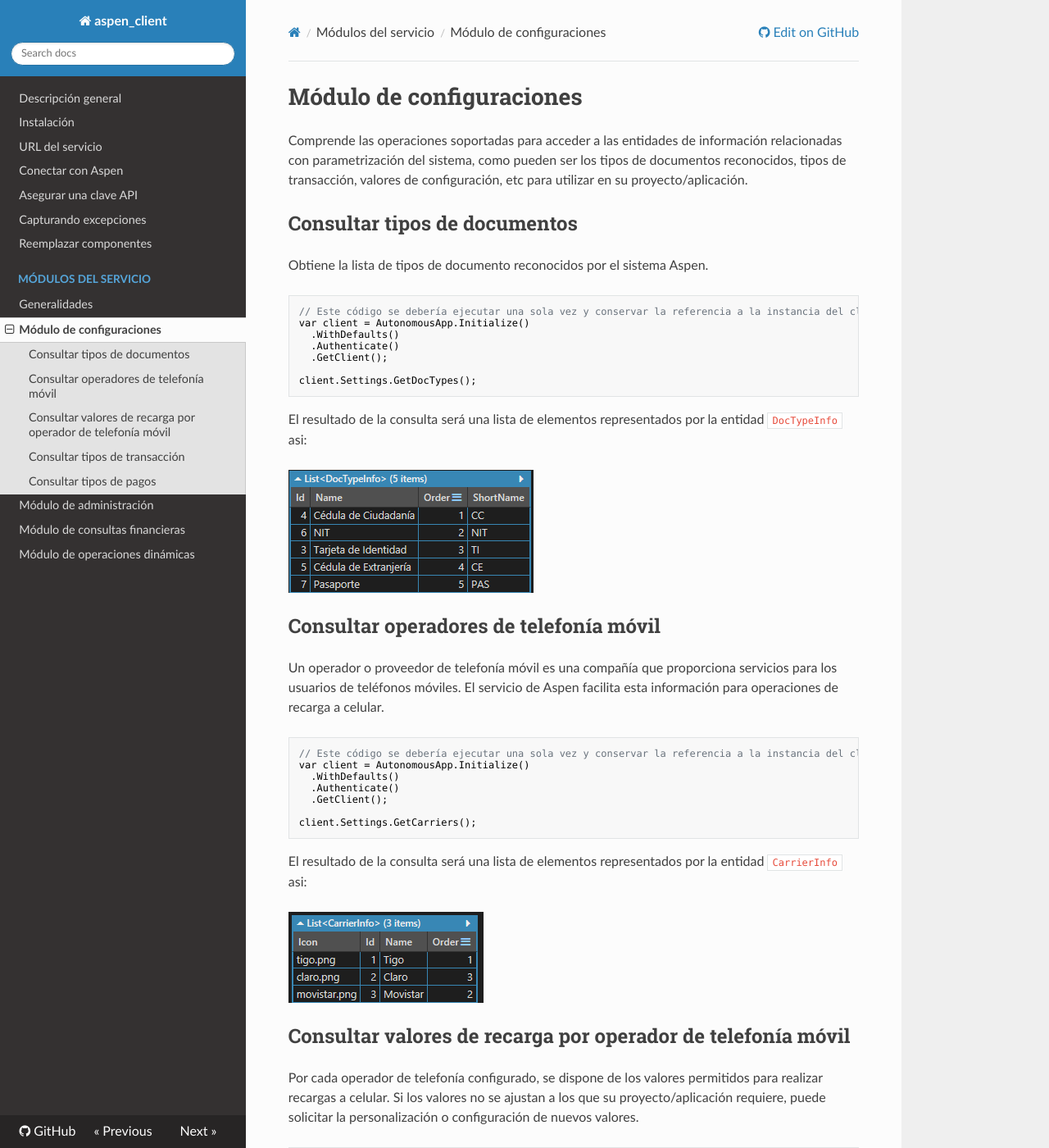
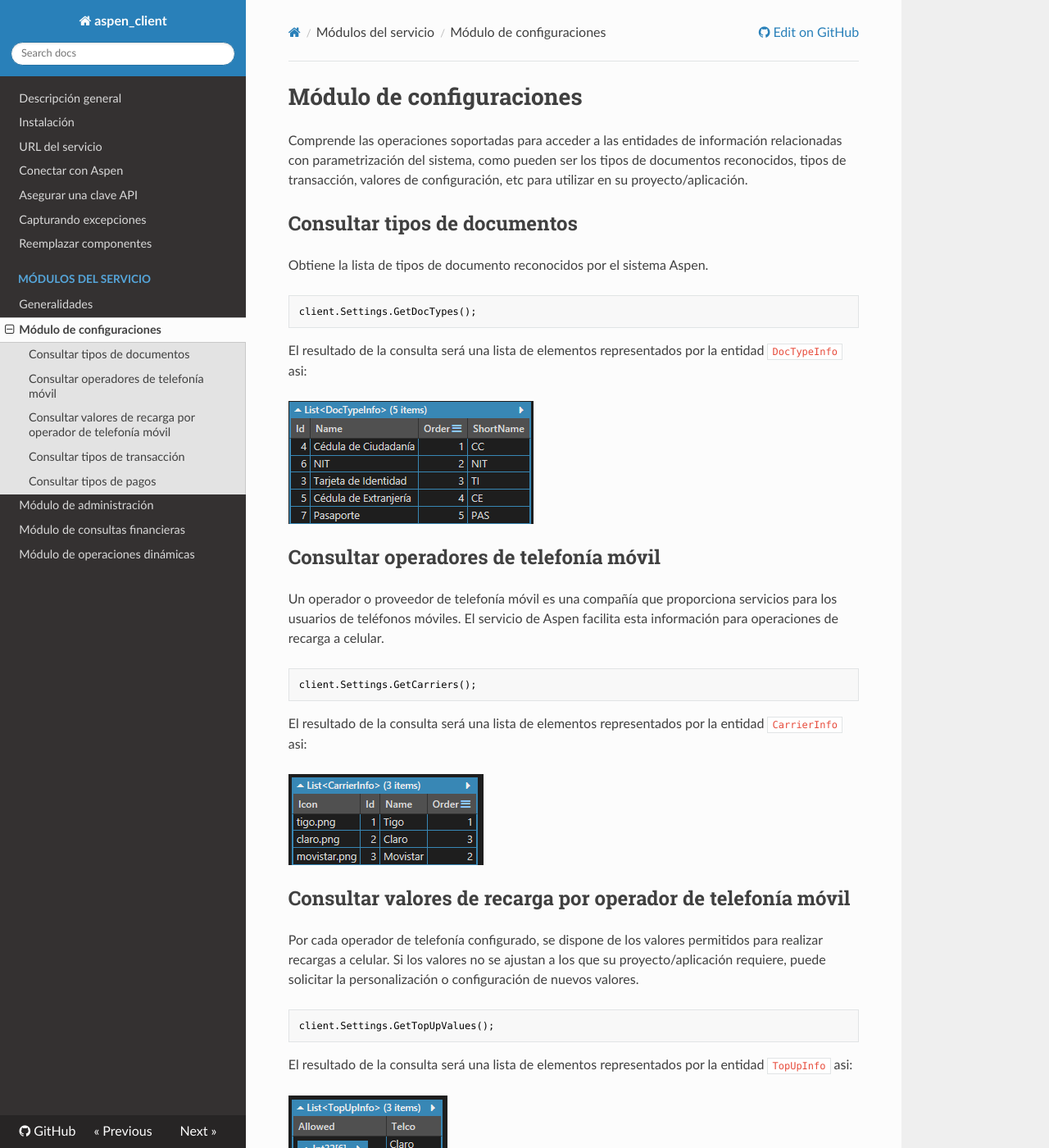
Before and after one commit to RD-Processa/Everco.Services.Aspen.Client.Docs, an MkDocs documentation site: the page built from docs/SettingsModule.md, in a window 1280 px wide and 1400 px high. Shown: the whole window at 82% size. Built offline with MkDocs 1.6.1, drawn with Linux system fonts in a browser that asks for light colours; nearby versions of some CDN libraries; old or Windows-style settings are respelled for this version of MkDocs; some of the changed text lies outside the part shown.

Commit message:
Aclaraciones cinicializción client

````diff
--- a/docs/SettingsModule.md
+++ b/docs/SettingsModule.md
@@ -7,12 +7,6 @@ Comprende las operaciones soportadas para acceder a las entidades de informació
 Obtiene la lista de tipos de documento reconocidos por el sistema Aspen.
 
 ```c#
-// Este código se debería ejecutar una sola vez y conservar la referencia a la instancia del cliente.
-var client = AutonomousApp.Initialize()
-  .WithDefaults()
-  .Authenticate()
-  .GetClient();
-
 client.Settings.GetDocTypes();
 ```
 
@@ -25,12 +19,6 @@ El resultado de la consulta será una lista de elementos representados por la en
 Un operador o proveedor de telefonía móvil es una compañía que proporciona servicios para los usuarios de teléfonos móviles. El servicio de Aspen facilita esta información para operaciones de recarga a celular.
 
 ```c#
-// Este código se debería ejecutar una sola vez y conservar la referencia a la instancia del cliente.
-var client = AutonomousApp.Initialize()
-  .WithDefaults()
-  .Authenticate()
-  .GetClient();
-
 client.Settings.GetCarriers();
 ```
 
@@ -43,12 +31,6 @@ El resultado de la consulta será una lista de elementos representados por la en
 Por cada operador de telefonía configurado, se dispone de los valores permitidos para realizar recargas a celular. Si los valores no se ajustan a los que su proyecto/aplicación requiere, puede solicitar la personalización o configuración de nuevos valores.
 
 ```c#
-// Este código se debería ejecutar una sola vez y conservar la referencia a la instancia del cliente.
-var client = AutonomousApp.Initialize()
-  .WithDefaults()
-  .Authenticate()
-  .GetClient();
-
 client.Settings.GetTopUpValues();
 ```
 
@@ -61,12 +43,6 @@ El resultado de la consulta será una lista de elementos representados por la en
 Son los tipos de operaciones financieras soportadas para su aplicación.
 
 ```c#
-// Este código se debería ejecutar una sola vez y conservar la referencia a la instancia del cliente.
-var client = AutonomousApp.Initialize()
-  .WithDefaults()
-  .Authenticate()
-  .GetClient();
-
 client.Settings.GetTranTypes();
 ```
 
@@ -79,12 +55,6 @@ El resultado de la consulta será una lista de elementos representados por la en
 Son los tipos de pagos que se pueden realizar a una cuenta y que están soportados para la aplicación.
 
 ```c#
-// Este código se debería ejecutar una sola vez y conservar la referencia a la instancia del cliente.
-var client = AutonomousApp.Initialize()
-  .WithDefaults()
-  .Authenticate()
-  .GetClient();
-
 client.Settings.GetPaymentTypes();
 ```
 
````
Also changed, not shown: docs/ManageApiKey.md (+6 -1 lines), docs/ManagementModule.md (+0 -30 lines), docs/Quickstart.md (+0 -1 lines).
